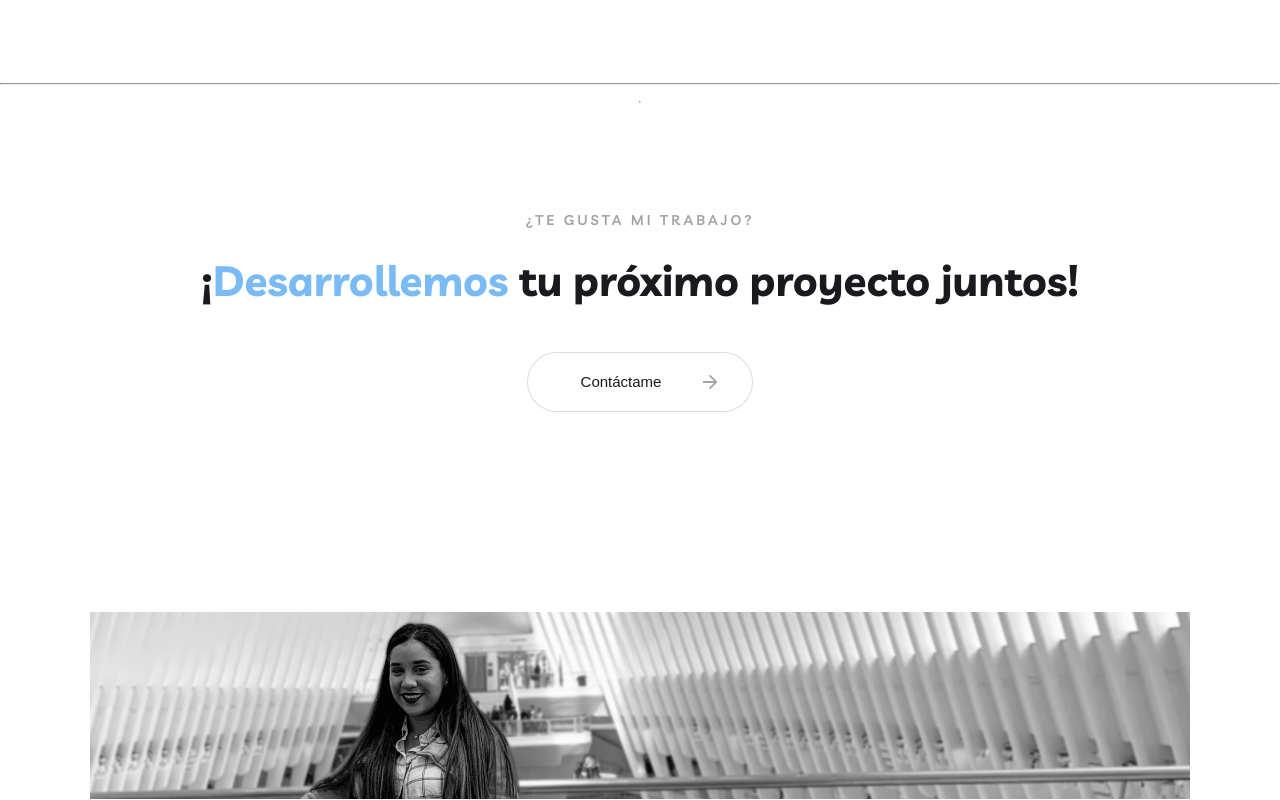
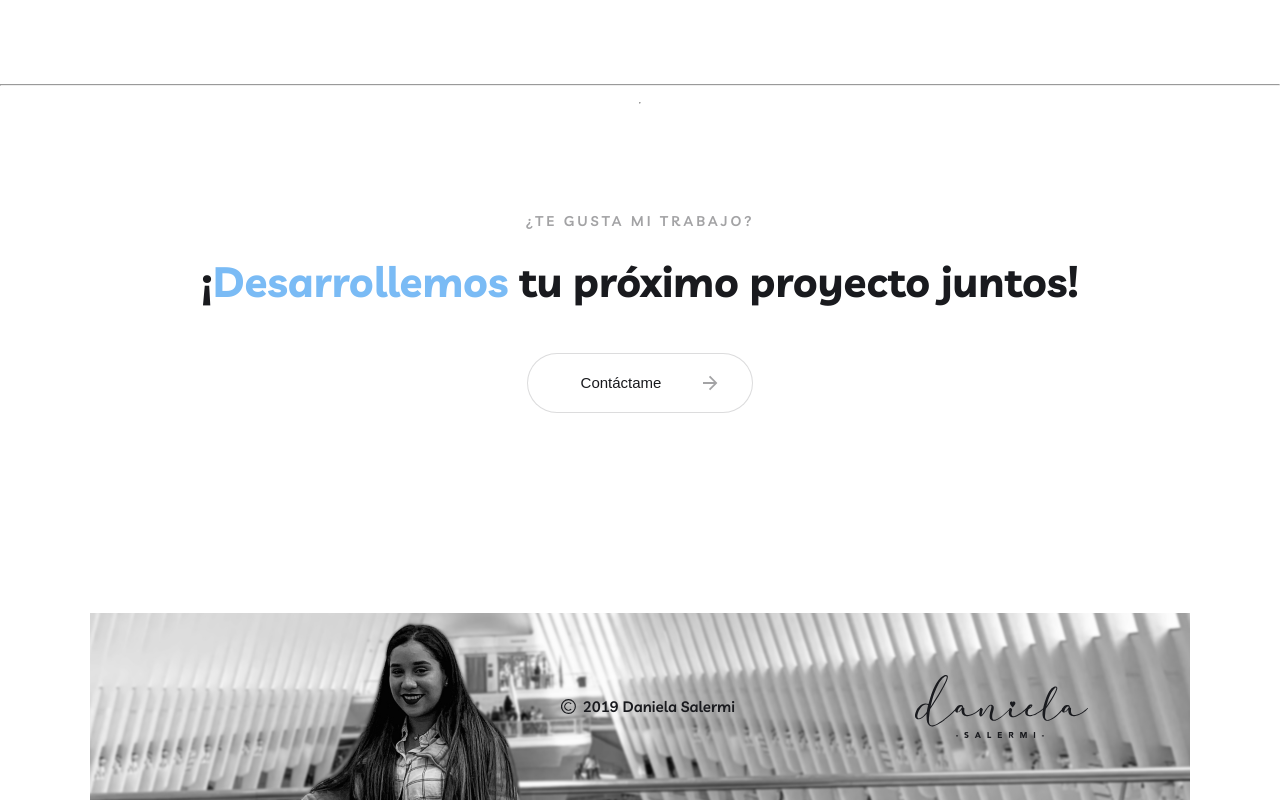
Before and after one commit to DaniSalermi/daniela-salermi-webpage, an Angular app: page / in a window 1280 px wide. Shown: the part 2583-3383 px from the top of the page. Built offline with nearby package versions, Linux system fonts and the light colour scheme.

Commit message:
feat add copyright and logo to footer

```diff
--- a/src/app/modules/reusable/footer/footer.component.html
+++ b/src/app/modules/reusable/footer/footer.component.html
@@ -20,5 +20,13 @@
       </svg>
     </button>
   </a>
-  <div class="img-footer"></div>
+  <div class="img-footer">
+    <div class="logo">
+      <div class="copyright">
+        <img src="assets/copyright.svg" alt="Icono de copyright" />
+        <h4>&nbsp; 2019 Daniela Salermi</h4>
+      </div>
+      <img src="assets/dani-logo-dark.svg" alt="logo dani oscuro" />
+    </div>
+  </div>
 </div>
--- a/src/app/modules/reusable/footer/footer.component.scss
+++ b/src/app/modules/reusable/footer/footer.component.scss
@@ -20,6 +20,9 @@
     margin-bottom: 200px;
   }
   .img-footer {
+    display: flex;
+    justify-content: flex-end;
+    align-items: center;
     width: 100%;
     height: 187px;
     max-width: 1100px;
@@ -28,5 +31,19 @@
     background-repeat: no-repeat;
     background-size: contain;
     background-position: center center;
+
+    .logo {
+      margin-right: 102px;
+      display: flex;
+      .copyright {
+        display: flex;
+        align-items: center;
+        justify-self: center;
+        margin-right: 90px;
+        h4 {
+          color: var(--main-color);
+        }
+      }
+    }
   }
 }
--- a/src/app/modules/reusable/work-card/work-card.component.html
+++ b/src/app/modules/reusable/work-card/work-card.component.html
@@ -34,6 +34,6 @@
         </g>
       </g>
     </svg>
-    <h3 id="see-more">Ver trabajo</h3>
+    <h4 id="see-more">Ver trabajo</h4>
   </div>
 </div>
--- a/src/app/modules/reusable/work-card/work-card.component.scss
+++ b/src/app/modules/reusable/work-card/work-card.component.scss
@@ -28,7 +28,7 @@
       fill: var(--main-color-40);
     }
 
-    h3 {
+    h4 {
       text-transform: inherit;
       font-weight: 600;
       letter-spacing: inherit;
@@ -48,7 +48,7 @@
       fill: var(--main-color);
       transform: scale(1) translateX(0) rotate(-45deg);
     }
-    h3#see-more {
+    h4#see-more {
       color: var(--main-color);
     }
   }
--- a/src/styles.scss
+++ b/src/styles.scss
@@ -110,7 +110,12 @@ h3 {
   letter-spacing: 3px;
   margin: inherit;
 }
-
+h4 {
+  font-size: 15px;
+  color: var(--main-color-40);
+  font-weight: 600;
+  margin: inherit;
+}
 .square-button {
   width: 80px;
   height: 80px;
```
Also changed, not shown: src/assets/copyright.svg (added), src/assets/dani-logo-dark.svg (added).
